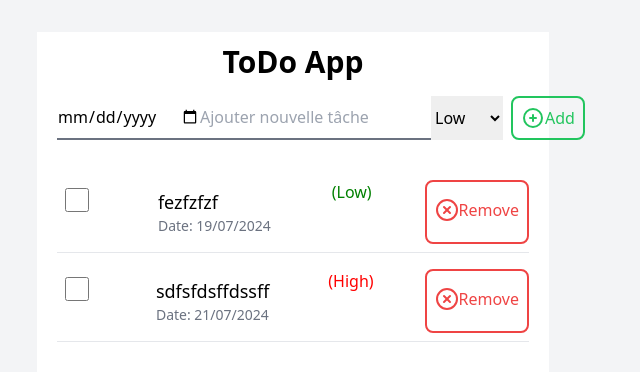
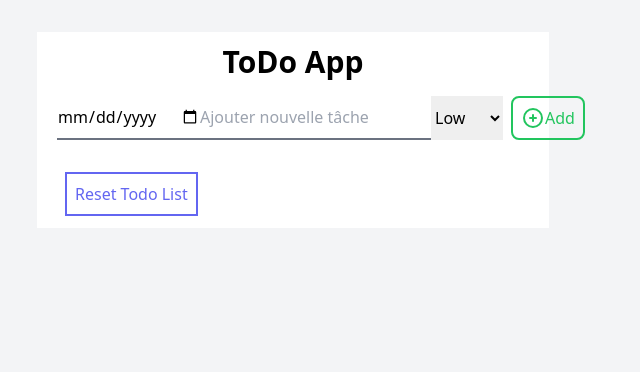
Before and after one commit to PicToWeb/todolist-Angular, an Angular app: page / in a window 1280 px wide. Shown: the top 372 px of the page, without its empty margins (347-987 px from the left). Built offline with nearby package versions, Linux system fonts and the light colour scheme; data requests are answered from the project's data file.

Commit message:
Nouvelle methode pour interagir avec le serveur

```diff
--- a/src/app/todo-item/todo-item.component.ts
+++ b/src/app/todo-item/todo-item.component.ts
@@ -20,7 +20,6 @@ export class TodoItemComponent {
   @Output() toggleCompletion = new EventEmitter<string>();
   @Output() remove = new EventEmitter<string>();
 
-
   onToggleCompletion(){
     this.toggleCompletion.emit(this.todo.id);
   }
--- a/src/app/todo-list/todo-list.component.html
+++ b/src/app/todo-list/todo-list.component.html
@@ -6,22 +6,13 @@
       <digi-todo-add (addTodo)="addTask($event)"></digi-todo-add>
     </div>
     <div class="mt-8">
-<!--      @if (hasTodosCompleted()){-->
-<!--      <button (click)="onToggleShowCompletedTodos()" class="underline-offset-1 p-2 text-blue-500">-->
-<!--        {{ showCompletedTodos ? 'Show All Tasks' : 'Show Completed Tasks' }}-->
-<!--      </button>-->
-<!--      }-->
+      @if (hasTodosCompleted()){
+      <button (click)="onToggleShowCompletedTodos()" class="underline-offset-1 p-2 text-blue-500">
+        {{ showCompletedTodos ? 'Show All Tasks' : 'Show Completed Tasks' }}
+      </button>
+      }
       <ul>
-
-<!--        @for (todo of (showCompletedTodos ? completedTodos$ : todos$) | async;track todos$ ){-->
-<!--          <li class="p-2 rounded-lg">-->
-<!--            <digi-todo-item [todo]="todo" (toggleCompletion) = "onToggleTodoCompletion($event)" (remove)="onRemoveTodo($event)"></digi-todo-item>-->
-<!--          </li>-->
-<!--        }-->
-
-
-
-        @for (todo of todos$ | async; track trackByTodoId ){
+        @for (todo of (showCompletedTodos ? completedTodos$ : todos$) | async;track $index ){
           <li class="p-2 rounded-lg">
             <digi-todo-item [todo]="todo" (toggleCompletion) = "onToggleTodoCompletion($event)" (remove)="onRemoveTodo($event)"></digi-todo-item>
           </li>
@@ -29,16 +20,16 @@
       </ul>
     </div>
     <div class="mt-8">
-<!--      @if (hasTodosCompleted()){-->
-<!--      <button (click)="onClearCompletedTodos()"-->
-<!--        class="border-2 border-red-500 p-2 text-red-500"-->
-<!--      >Clear Completed Task</button>-->
-<!--      }-->
-<!--      @if (hasTodos()){-->
-<!--      <button (click)="onResetTodos()"-->
-<!--        class="border-2 border-indigo-500 p-2 text-indigo-500 ml-4"-->
-<!--      >Reset Todo List</button>-->
-<!--      }-->
+      @if (hasTodosCompleted()){
+      <button (click)="onClearCompletedTodos()"
+        class="border-2 border-red-500 p-2 text-red-500"
+      >Clear Completed Task</button>
+      }
+      @if (hasTodos()){
+      <button (click)="onResetTodos()"
+        class="border-2 border-indigo-500 p-2 text-indigo-500 ml-4"
+      >Reset Todo List</button>
+      }
     </div>
   </div>
 </div>
--- a/src/app/todo-list/todo-list.component.ts
+++ b/src/app/todo-list/todo-list.component.ts
@@ -19,23 +19,16 @@ import {TodoItemComponent} from "../todo-item/todo-item.component";
 })
 export class TodoListComponent implements OnInit {
   todos$: Observable<Todo[]> ;
-  // completedTodos$: Observable<any[]> ;
-  // incompleteTodos$: Observable<any[]>;
-
-  // todos$: Observable<Todo[]> ;
-  //  completedTodos$: Observable<Todo[]> ;
-  // incompleteTodos$: Observable<Todo[]>;
+  completedTodos$: Observable<Todo[]> ;
   showCompletedTodos:boolean = false;
 
   constructor(private todoService: TodoService)  {
     this.todos$ = this.todoService.getTodos();
-    // this.completedTodos$ = this.todoService.getCompletedTodos();
-    // this.incompleteTodos$ = this.todoService.getIncompleteTodos();
+    this.completedTodos$ = this.todoService.getCompletedTodos();
   }
 
-  //new
+
   ngOnInit(): void {
-    // this.todoService.getTodos().subscribe();
     this.todos$ = this.todoService.getTodos();
   }
 
@@ -51,50 +44,43 @@ export class TodoListComponent implements OnInit {
     });
   }
 
-  onToggleTodoCompletion(id:string){
-    this.todoService.toggleTodoCompletion(id);
-    this.todos$ = this.todoService.getTodos();
+  onToggleTodoCompletion(id: string): void {
+    this.todoService.toggleTodoCompletion(id).subscribe(() => {
+      this.todos$ = this.todoService.getTodos(); // Refresh the todos$ observable
+    });
   }
 
   onRemoveTodo(id: string): void {
     this.todoService.removeTodo(id).subscribe(() => {
-      this.todos$ = this.todoService.getTodos();
+      this.todos$ = this.todoService.getTodos(); // Refresh the todos$ observable
     });
   }
 
-  trackByTodoId(index: number, todo: Todo): string {
-    return todo.id;
+  onClearCompletedTodos(): void {
+    this.todoService.clearCompletedTodos().subscribe(() => {
+      this.todos$ = this.todoService.getTodos(); // Refresh the todos$ observable
+    });
   }
 
-  // onClearCompletedTodos(){
-  //   this.todoService.clearCompletedTodos();
-  // }
-  //
-  // onResetTodos() {
-  //   this.todoService.resetTodos();
-  // }
+  onResetTodos(): void {
+    this.todoService.resetTodos().subscribe(() => {
+      this.todos$ = this.todoService.getTodos(); // Refresh the todos$ observable
+    });
+  }
 
-  // onToggleShowCompletedTodos(){
-  //   this.showCompletedTodos = !this.showCompletedTodos;
-  // }
+  onToggleShowCompletedTodos(){
+    this.showCompletedTodos = !this.showCompletedTodos;
+  }
 
   hasTodosCompleted(): boolean {
-    let hasCompletedTodos = false;
-    this.todos$.subscribe(todos => {
-      hasCompletedTodos = todos.some(todo => todo.completed);
-    });
-    return hasCompletedTodos;
+    return this.todoService.hasCompletedTodos();
   }
 
-  // hasTodos(): boolean {
-  //   let hasTodos = false;
-  //   this.todos$.pipe(
-  //     map(todos => todos.length > 0),
-  //     first()
-  //   ).subscribe(result => {
-  //     hasTodos = result;
-  //   });
-  //   return hasTodos;
-  // }
+  hasTodos(): Observable<boolean> {
+    return this.todos$.pipe(
+      map(todos => todos.length > 0),
+      first()
+    );
+  }
 
 }
--- a/src/app/todo.service.ts
+++ b/src/app/todo.service.ts
@@ -1,5 +1,5 @@
 import {Injectable} from '@angular/core';
-import {BehaviorSubject, map, Observable} from "rxjs";
+import {BehaviorSubject, forkJoin, from, map, mergeMap, Observable, toArray} from "rxjs";
 import {HttpClient} from "@angular/common/http";
 
 export interface Todo {
@@ -16,10 +16,13 @@ export interface Todo {
 export class TodoService {
   private apiURL = 'http://localhost:3000/todos';
   private todosSubject = new BehaviorSubject<Todo[]>([]);
-  todos$ = this.todosSubject.asObservable();
 
   constructor(private http: HttpClient) { }
 
+  /**
+   * Get all todos
+   * @returns An observable that emits the todos
+   */
   getTodos(): Observable<Todo[]> {
     return this.http.get<Todo[]>(this.apiURL).pipe(
       map(todos => {
@@ -29,61 +32,102 @@ export class TodoService {
     );
   }
 
+  /**
+   * Add a new todo
+   * @param id The id of the todo
+   * @param title The title of the todo
+   * @param completed The completion status of the todo
+   * @param priority The priority of the todo
+   * @param dueDate The due date of the todo
+   * @returns An observable that completes when the todo is added
+   */
   addTodo(id:string,title:string,completed:boolean,priority:'low'|'middle'|'high',dueDate:Date):Observable<void>{
     return this.http.post<void>(this.apiURL,{id,title,completed,priority,dueDate});
   }
 
-  toggleTodoCompletion(id: string): void {
+  /**
+   * Toggle the completion status of a todo
+   * @param id The id of the todo to toggle
+   * @returns An observable that completes when the todo is toggled
+   */
+  toggleTodoCompletion(id: string): Observable<void> {
     const todos = this.todosSubject.value;
     const todo = todos.find(todo => todo.id === id);
     if (todo) {
       const updatedTodo = { ...todo, completed: !todo.completed };
-      this.http.put<Todo>(`${this.apiURL}/${id}`, updatedTodo).subscribe(() => {
-        const updatedTodos = todos.map(todo => todo.id === id ? updatedTodo : todo);
-        this.todosSubject.next(updatedTodos);
-      });
+      return this.http.put<void>(`${this.apiURL}/${id}`, updatedTodo).pipe(
+        map(() => {
+          const updatedTodos = todos.map(todo => todo.id === id ? updatedTodo : todo);
+          this.todosSubject.next(updatedTodos);
+        })
+      );
     }
+    return new Observable<void>(observer => observer.complete());
   }
 
+  /**
+   * Remove a todo
+   * @param id The id of the todo to remove
+   * @returns An observable that completes when the todo is removed from the list of todos
+   */
   removeTodo(id: string): Observable<void> {
-    return this.http.delete<void>(`${this.apiURL}/${id}`);
+    return this.http.delete<void>(`${this.apiURL}/${id}`).pipe(
+      map(() => {
+        const updatedTodos = this.todosSubject.value.filter(todo => todo.id !== id);
+        this.todosSubject.next(updatedTodos);
+      })
+    );
   }
 
-  // getCompletedTodos():Observable<Todo[]> {
-  //   return this.todosSubject.asObservable().pipe(
-  //     map(todos=>todos.filter(todo=>todo.completed))
-  //   );
-  // }
-  //
-  // getIncompleteTodos(): Observable<Todo[]> {
-  //   return this.todosSubject.asObservable().pipe(
-  //     map(todos => todos.filter(todo => !todo.completed))
-  //   );
-  // }
+  /**
+   * Check if there are any completed todos
+   * @returns A boolean indicating if there are any completed todos
+   */
+  hasCompletedTodos(): boolean {
+    const todos = this.todosSubject.value;
+    return todos.some(todo => todo.completed);
+  }
 
+  /**
+   * Get all completed todos
+   * @returns An observable that emits the completed todos
+   */
+  getCompletedTodos(): Observable<Todo[]> {
+    return this.todosSubject.asObservable().pipe(
+      map(todos => todos.filter(todo => todo.completed))
+    );
+  }
 
+  /**
+   * Clear all completed todos from the list of todos
+   * @returns An observable that completes when the completed todos are removed
+   */
+  clearCompletedTodos(): Observable<void> {
+    const completedTodos = this.todosSubject.value.filter(todo => todo.completed);
+    const deleteRequests = completedTodos.map(todo => this.http.delete<void>(`${this.apiURL}/${todo.id}`));
 
+    return forkJoin(deleteRequests).pipe(
+      map(() => {
+        const updatedTodos = this.todosSubject.value.filter(todo => !todo.completed);
+        this.todosSubject.next(updatedTodos);
+      })
+    );
+  }
 
-
-
-  // clearCompletedTodos(): void {
-  //   const completedTodos = this.todosSubject.value.filter(todo => todo.completed);
-  //   completedTodos.forEach(todo => {
-  //     this.http.delete<void>(`${this.apiURL}/${todo.id}`).subscribe(() => {
-  //       const updatedTodos = this.todosSubject.value.filter(t => t.id !== todo.id);
-  //       this.todosSubject.next(updatedTodos);
-  //     });
-  //   });
-  // }
-
-  // resetTodos(): void {
-  //   const allTodos = this.todosSubject.value;
-  //   allTodos.forEach(todo => {
-  //     this.http.delete<void>(`${this.apiURL}/${todo.id}`).subscribe(() => {
-  //       const updatedTodos = this.todosSubject.value.filter(t => t.id !== todo.id);
-  //       this.todosSubject.next(updatedTodos);
-  //     });
-  //   });
-  // }
+  /**
+   * Reset the list of todos
+   * @returns An observable that completes when the list of todos is reset
+   * @description This method will remove all todos from the list of todos and the server as well by sending a DELETE request for each todo in the list of todos
+   */
+  resetTodos(): Observable<void> {
+    const allTodos = this.todosSubject.value;
+    return from(allTodos).pipe(
+      mergeMap(todo => this.http.delete<void>(`${this.apiURL}/${todo.id}`)),
+      toArray(),
+      map(() => {
+        this.todosSubject.next([]);
+      })
+    );
+  }
 
 }
--- a/src/assets/db.json
+++ b/src/assets/db.json
@@ -1,18 +1,3 @@
 {
-  "todos": [
-    {
-      "id": "23cafeaf-9f7a-45dd-a2b2-4592d2877211",
-      "title": "fezfzfzf",
-      "completed": false,
-      "priority": "low",
-      "dueDate": "2024-07-19T00:00:00.000Z"
-    },
-    {
-      "id": "8c4890ea-1fd8-4421-95d3-62049df57c59",
-      "title": "sdfsfdsffdssff",
-      "completed": false,
-      "priority": "high",
-      "dueDate": "2024-07-21T00:00:00.000Z"
-    }
-  ]
+  "todos": []
 }
```
